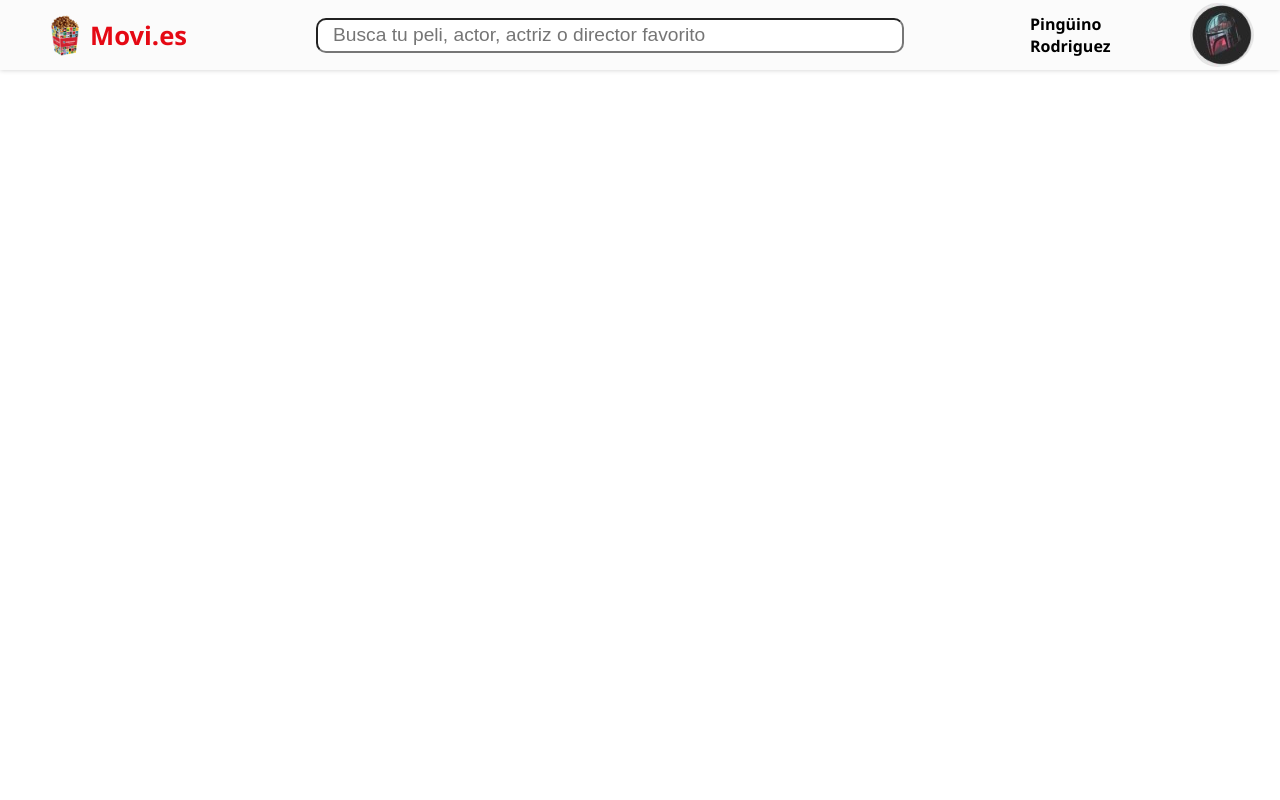
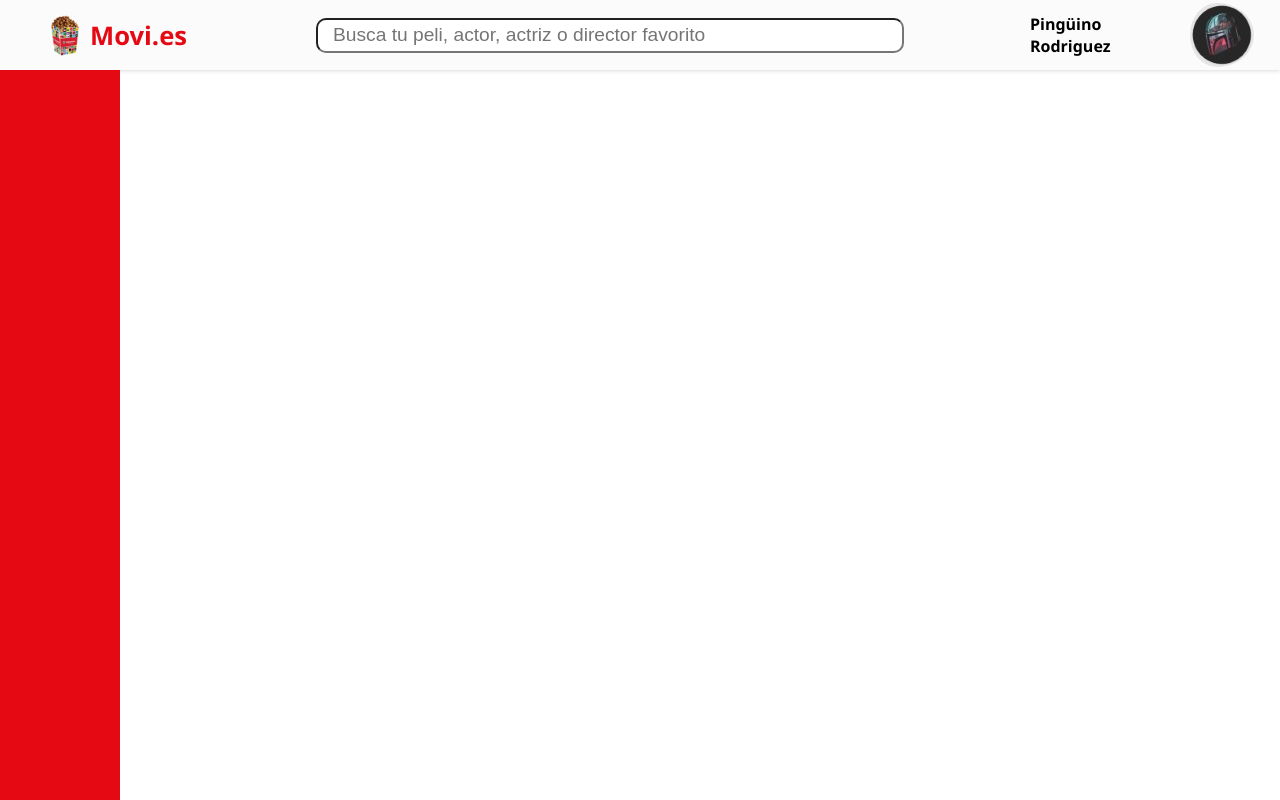
Before and after one commit to cyaelcastro/Movi.es, a plain HTML site: page index.html in a window 1280 px wide. Drawn offline with Linux system fonts and the light colour scheme.

Commit message:
Update sidebar width, add grid and color in sidebar

```diff
--- a/style.css
+++ b/style.css
@@ -10,7 +10,7 @@ html{
 }
 body{
     display: grid;
-    grid-template-columns: 100px 1fr;
+    grid-template-columns: 120px 1fr;
     grid-template-rows: 70px 1fr;
     grid-template-areas:  "nav nav"
                     "sidebar main";
@@ -58,6 +58,12 @@ nav {
     border-radius: 50%;
 }
 
+.sidebar{
+    display: grid;
+    grid-template-rows: 100px 100px 100px 1fr 100px;
+    background-color: #E50914;
+}
+
 @media screen and (max-width: 1024px){
     .navbar__search{
         font-size: 0.8rem;
```
